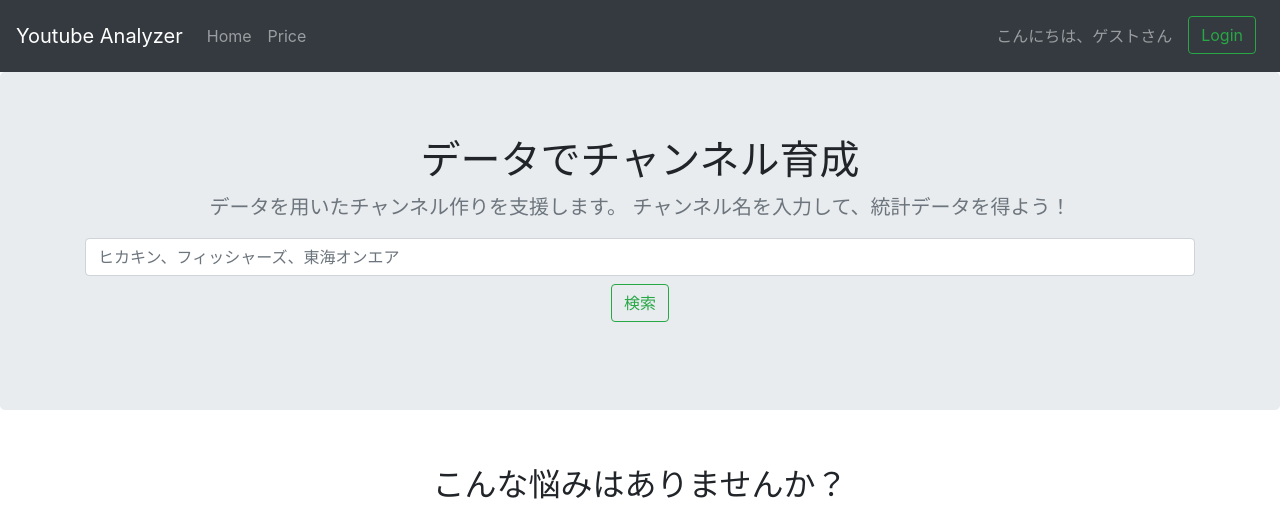
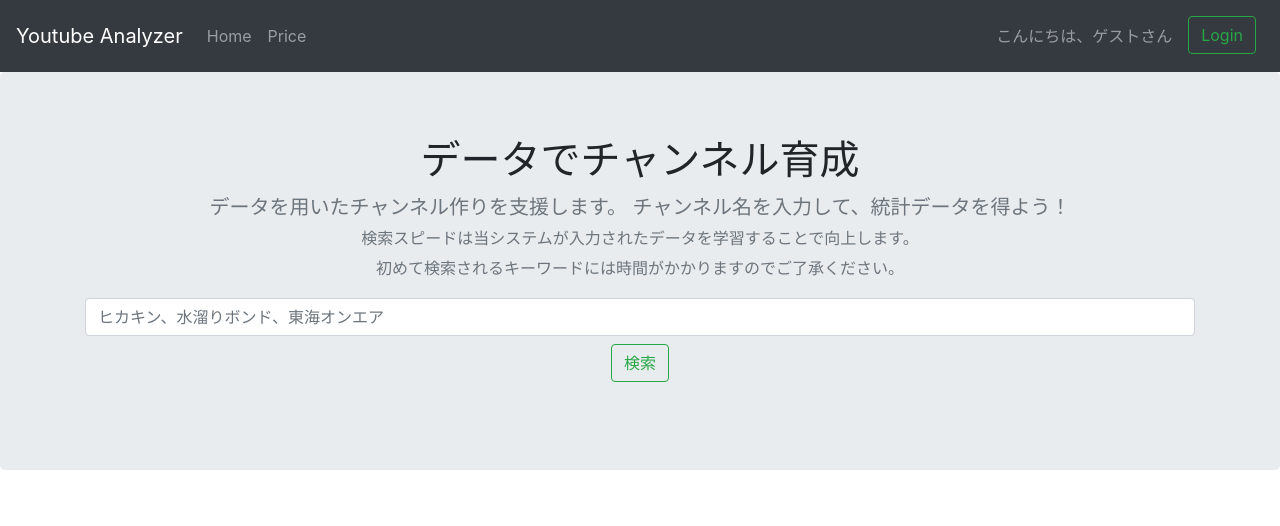
Before and after one commit to motsuka1/youtube_analyzer, a Django app: page / in a window 1280 px wide. Shown: the top 526 px of the page. Run offline with Django 3.2, Linux system fonts and the light colour scheme; some libraries are stand-ins or nearby versions.

Commit message:
fix first search message

```diff
--- a/statsgetter/templates/statsgetter/home.html
+++ b/statsgetter/templates/statsgetter/home.html
@@ -5,12 +5,16 @@
 <section class="jumbotron text-center">
   <div class="container">
     <h1>データでチャンネル育成</h1>
-    <p class="lead text-muted">データを用いたチャンネル作りを支援します。<hiddn>
-    チャンネル名を入力して、統計データを得よう！</p>
+    <p class="lead text-muted">データを用いたチャンネル作りを支援します。
+    チャンネル名を入力して、統計データを得よう！<br>
+    <small>検索スピードは当システムが入力されたデータを学習することで向上します。<br>
+    初めて検索されるキーワードには時間がかかりますのでご了承ください。</small>
+    </p>
+
 
     <form class="mt-2 mt-md-0 text-center" method="POST">
       {% csrf_token %}
-      <input class="form-control mr-sm-2" type="text" name="search" placeholder="ヒカキン、フィッシャーズ、東海オンエア" aria-label="Search">
+      <input class="form-control mr-sm-2" type="text" name="search" placeholder="ヒカキン、水溜りボンド、東海オンエア" aria-label="Search">
       <button class="btn btn-outline-success my-2" type="submit">検索</button>
     </form>
     <div class="search-msg">
@@ -18,9 +22,7 @@
         <p>{% for no_such_element_error in no_such_element_errors %}{{no_such_element_error}}{% endfor %}</p>
       </div>
       <div class="nickname-msg" id="nickname-msg">
-        <p>{{request.user}}さんがこのサイトで{% for nickname in nicknames %}「{{nickname}}」{% endfor %}と検索した一番初めの人物です！<br>
-        キーワードが初めて検索されると、システムが学習をし、二回目以降の検索スピードを大幅に向上します！<br>
-        試しに{% for nickname in nicknames %}「{{nickname}}」{% endfor %}でもう一度検索してみてください！</p>
+        <p>{% for nickname in nicknames %}「{{nickname}}」{% endfor %}は初めて検索されたキーワードです。</p>
       </div>
     </div>
   </div>
--- a/youtube_analyzer/settings.py
+++ b/youtube_analyzer/settings.py
@@ -29,7 +29,7 @@ SECRET_KEY = env('SECRET_KEY')
 # SECURITY WARNING: don't run with debug turned on in production!
 DEBUG = True
 
-ALLOWED_HOSTS = ['127.0.0.1', 'localhost']
+ALLOWED_HOSTS = ['localhost']
 
 
 # Application definition
```
